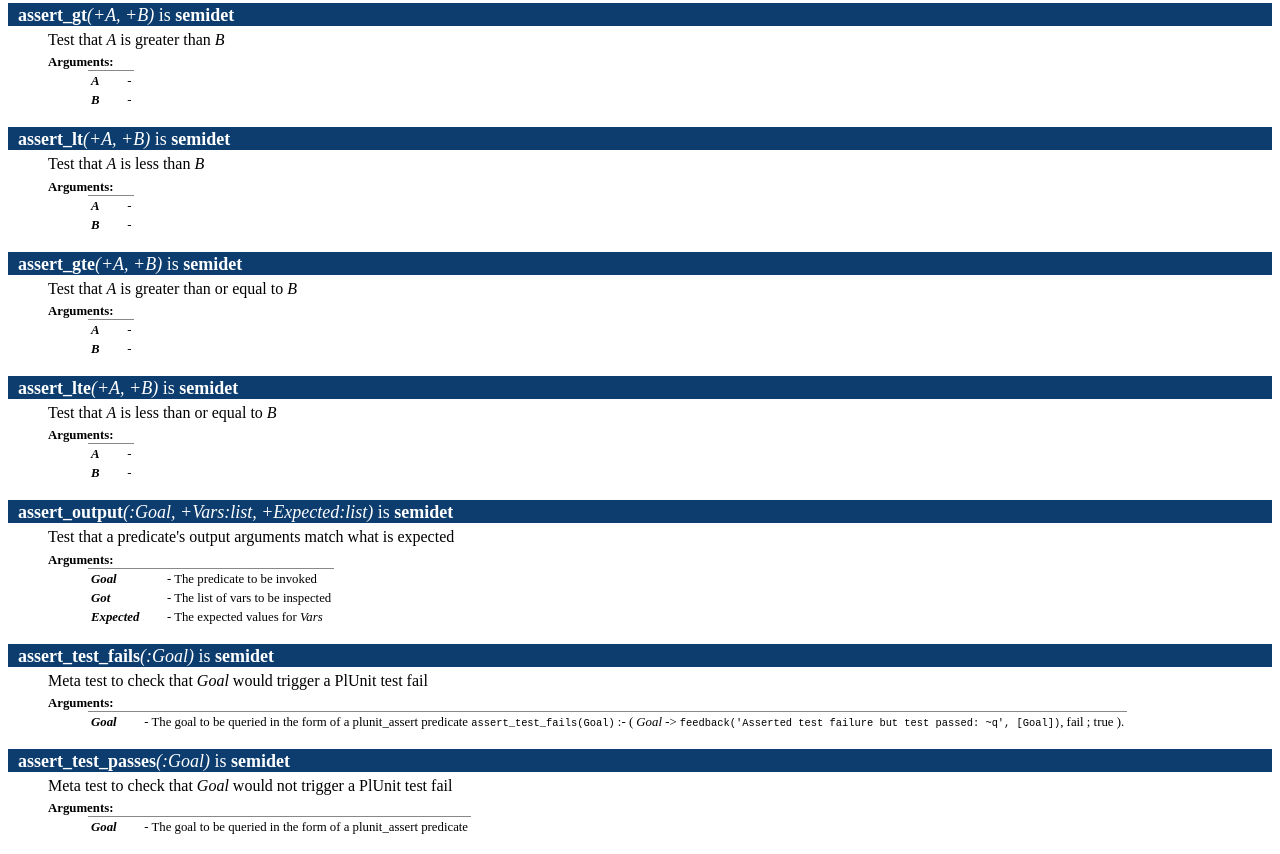
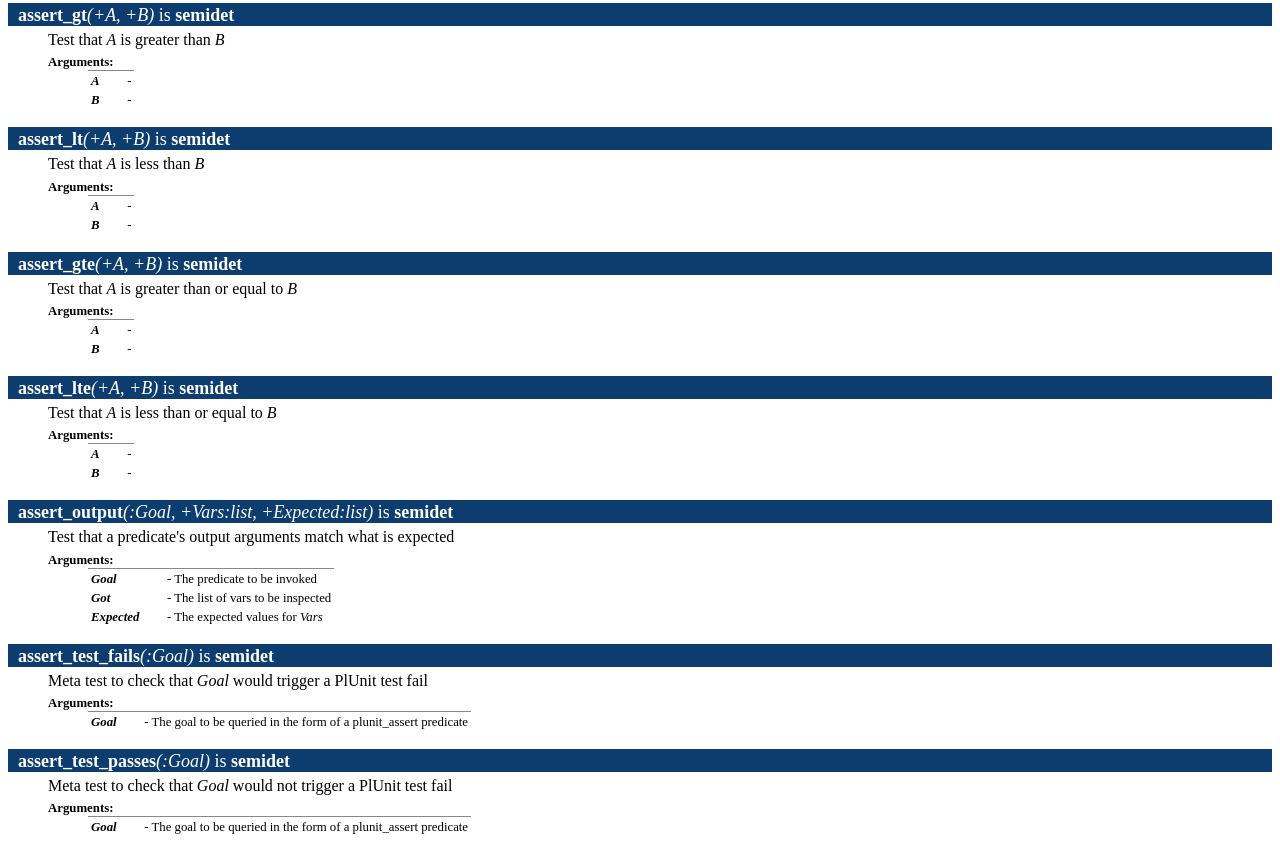
Before and after one commit to simonharris/plunit_assert, a plain HTML site: page plunit_assert.html in a window 1280 px wide. Shown: the part 2232-3086 px from the top of the page. Drawn offline with Linux system fonts and the light colour scheme.

Commit message:
deploy: 5135f498789ca12f60b984d0b84d9d8777471f37

```diff
--- a/plunit_assert.html
+++ b/plunit_assert.html
@@ -296,13 +296,7 @@ Supported types are: number, integer, float, atom, compound, list, dict</p>
 <dt class="tag">Arguments:</dt><dd>
 
 <table class="arglist">
-<tr><td><var>Goal</var></td><td class="argdescr">- The goal to be queried in the form of a plunit_assert predicate
-<code>assert_test_fails(Goal)</code> :-
-( <var>Goal</var>
--&gt; <code>feedback('Asserted test failure but test passed: ~q', [Goal])</code>,
-fail
-; true
-).</td></tr>
+<tr><td><var>Goal</var></td><td class="argdescr">- The goal to be queried in the form of a plunit_assert predicate</td></tr>
 </table>
 
 </dd>
```
